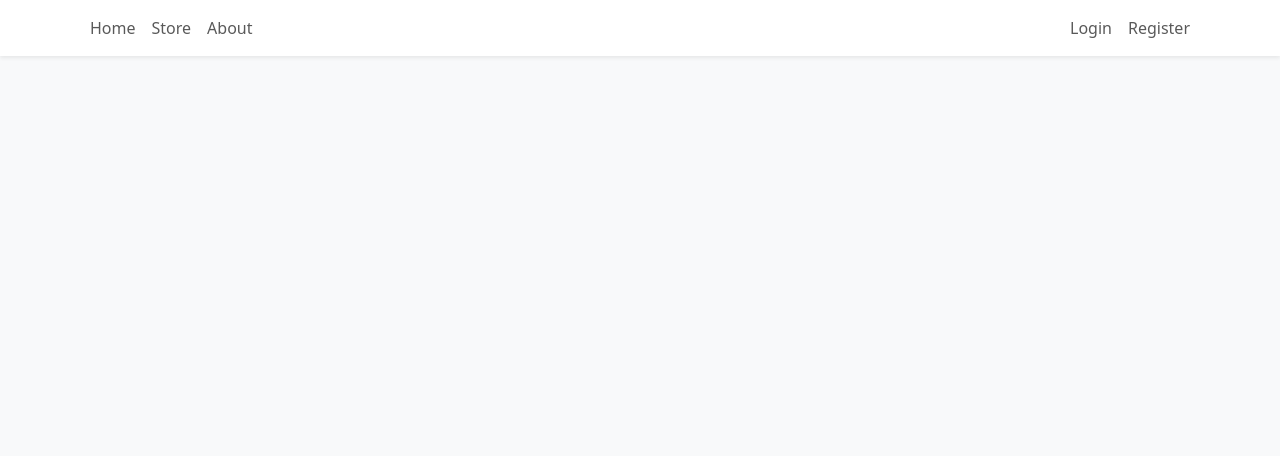
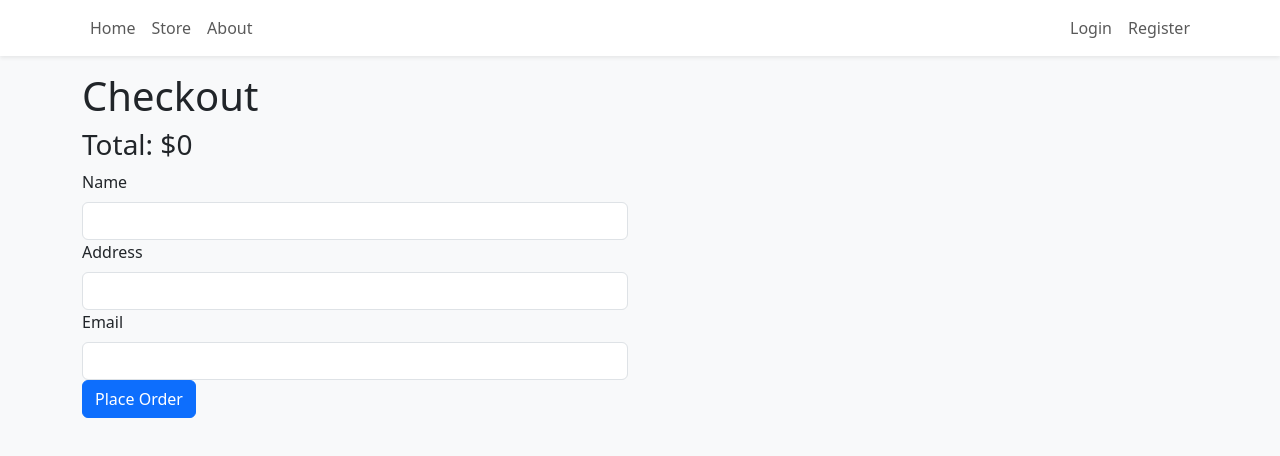
Before and after one commit to ChanwooBrianKim/EPL-Ticket-Sales, a React (Vite) app: page /checkout in a window 1280 px wide. Shown: the top 456 px of the page. Built offline with nearby package versions, Linux system fonts and the light colour scheme.

Commit message:
Checkout function added

```diff
--- a/src/App.tsx
+++ b/src/App.tsx
@@ -6,6 +6,8 @@ import { Store } from "./pages/Store"; // Importing Store page component (named
 import { About } from "./pages/About"; // Importing About page component (named export)
 import { Navbar } from "./components/Navbar"; // Importing Navbar component
 import { ShoppingCartProvider } from "./context/ShoppingCartContext"; // Importing ShoppingCartProvider to manage shopping cart state
+import { Checkout } from "./pages/Checkout"; // Importing Checkout page component
+import { OrderSummary } from "./pages/OrderSummary"; // Importing OrderSummary page component
 
 import LoginForm from "./components/LoginForm"; // Importing LoginForm component
 import RegisterForm from "./components/RegisterForm"; // Importing RegisterForm component
@@ -21,6 +23,8 @@ function App() {
           <Route path="/about" element={<About />} />
           <Route path="/login" element={<LoginForm />} />
           <Route path="/register" element={<RegisterForm />} />
+          <Route path="/checkout" element={<Checkout />} />
+          <Route path="/order-summary" element={<OrderSummary />} />
         </Routes>
       </Container>
     </ShoppingCartProvider>
--- a/src/context/ShoppingCartContext.tsx
+++ b/src/context/ShoppingCartContext.tsx
@@ -11,6 +11,8 @@ type ShoppingCartProviderProps = {
 type CartItem = {
     id: number;
     quantity: number;
+    name: string;
+    price: number;
 };
 
 // Type definition for the ShoppingCartContext properties
@@ -24,6 +26,7 @@ type ShoppingCartContextProps = {
     removeFromCart: (id: number) => void
     cartQuantity: number
     cartItems: CartItem[]
+    getTotalCost: number
 }
 
 // Creating a context for the shopping cart
@@ -58,7 +61,7 @@ export function ShoppingCartProvider({ children }: ShoppingCartProviderProps) {
     function increaseCartQuantity(id: number) {
         setCartItems(currItems => {
             if (currItems.find(item => item.id === id) == null) {
-                return [...currItems, { id, quantity: 1 }]
+                return [...currItems, { id, quantity: 1, name: "", price: 0 }]
             } else {
                 return currItems.map(item => {
                     if (item.id === id) {
@@ -106,7 +109,8 @@ export function ShoppingCartProvider({ children }: ShoppingCartProviderProps) {
             decreaseCartQuantity,
             removeFromCart,
             cartItems,
-            cartQuantity
+            cartQuantity,
+            getTotalCost: 0
         }}>
             {children}
             <ShoppingCart isOpen={isOpen} />
--- a/src/pages/Checkout.tsx
+++ b/src/pages/Checkout.tsx
@@ -0,0 +1,79 @@
+import React, { useState } from "react";
+import { Button, Form, Row, Col, ListGroup } from 'react-bootstrap';
+import { useShoppingCart } from "../context/ShoppingCartContext";
+
+export function Checkout() {
+    const { cartItems, getTotalCost } = useShoppingCart();
+    const [name, setName] = useState('');
+    const [address, setAddress] = useState('');
+    const [email, setEmail] = useState('');
+    const [orderPlaced, setOrderPlaced] = useState(false);
+
+    const handleSubmit = async (e: React.FormEvent) => {
+        e.preventDefault();
+        // Implement order submission logic here
+        setOrderPlaced(true);
+    };
+
+    if (orderPlaced) {
+        return <div>Thank you for your order! You will receive a confirmation email shortly.</div>;
+    }
+
+    return (
+        <div>
+            <h1>Checkout</h1>
+            <ListGroup>
+                {cartItems.map((item, idx) => (
+                    <ListGroup.Item key={idx}>
+                        {item.name} - {item.quantity} x ${item.price}
+                    </ListGroup.Item>
+                ))}
+            </ListGroup>
+            <h3>Total: ${getTotalCost}</h3>
+
+            <Form onSubmit={handleSubmit}>
+                <Row>
+                    <Col md={6}>
+                        <Form.Group controlId="formName">
+                            <Form.Label>Name</Form.Label>
+                            <Form.Control
+                                type="text"
+                                value={name}
+                                onChange={(e) => setName(e.target.value)}
+                                required
+                            />
+                        </Form.Group>
+                    </Col>
+                </Row>
+                <Row>
+                    <Col md={6}>
+                        <Form.Group controlId="formAddress">
+                            <Form.Label>Address</Form.Label>
+                            <Form.Control
+                                type="text"
+                                value={address}
+                                onChange={(e) => setAddress(e.target.value)}
+                                required
+                            />
+                        </Form.Group>
+                    </Col>
+                </Row>
+                <Row>
+                    <Col md={6}>
+                        <Form.Group controlId="formEmail">
+                            <Form.Label>Email</Form.Label>
+                            <Form.Control
+                                type="email"
+                                value={email}
+                                onChange={(e) => setEmail(e.target.value)}
+                                required
+                            />
+                        </Form.Group>
+                    </Col>
+                </Row>
+                <Button type="submit">Place Order</Button>
+            </Form>
+        </div>
+    );
+
+}
--- a/src/pages/OrderSummary.tsx
+++ b/src/pages/OrderSummary.tsx
@@ -0,0 +1,11 @@
+import React from 'react';
+
+export function OrderSummary() {
+    return (
+        <div>
+            <h1>Order Summary</h1>
+            <p>Your order has been placed successfully!</p>
+            {/* Display order details here */}
+        </div>
+    );
+}
```
